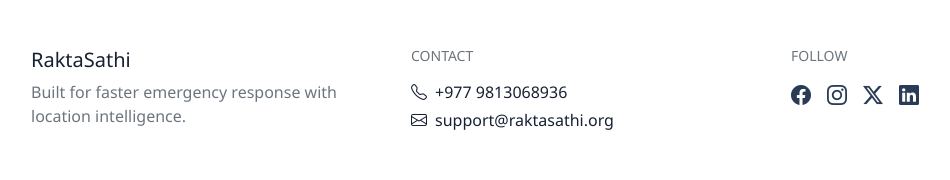
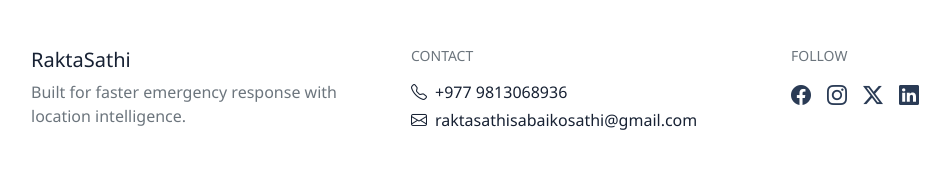
Before and after one commit to sahanhomah/RaktaSathi, a Django app: template templates/home.html in a window 1280 px wide. Shown: the part 2074-2254 px from the top of the page, without its empty margins (51-1001 px from the left). Run offline with Django 5.2, Linux system fonts and the light colour scheme; the template is opened without the code that fills it, so the values that code supplies are empty.

Commit message:
email addition in footer

```diff
--- a/templates/base.html
+++ b/templates/base.html
@@ -73,7 +73,7 @@
                 <div class="col-sm-6 col-lg-4">
                     <h6 class="text-uppercase small text-secondary mb-3">Contact</h6>
                     <p class="mb-1"><i class="bi bi-telephone me-2"></i>+977 9813068936</p>
-                    <p class="mb-0"><i class="bi bi-envelope me-2"></i>support@raktasathi.org</p>
+                    <p class="mb-0"><i class="bi bi-envelope me-2"></i>raktasathisabaikosathi@gmail.com</p>
                 </div>
                 <div class="col-sm-6 col-lg-4">
                     <h6 class="text-uppercase small text-secondary mb-3">Follow</h6>
```
